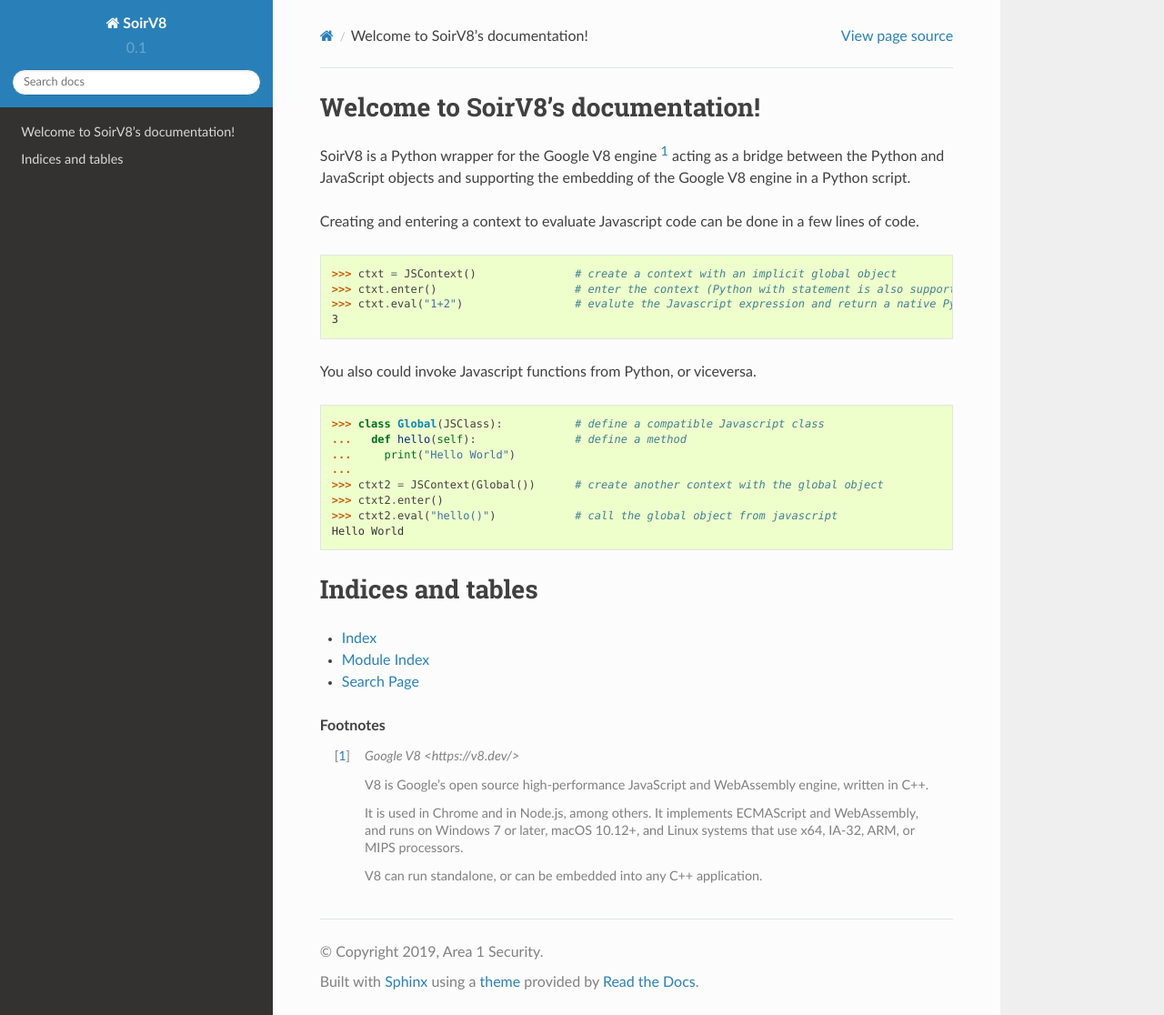
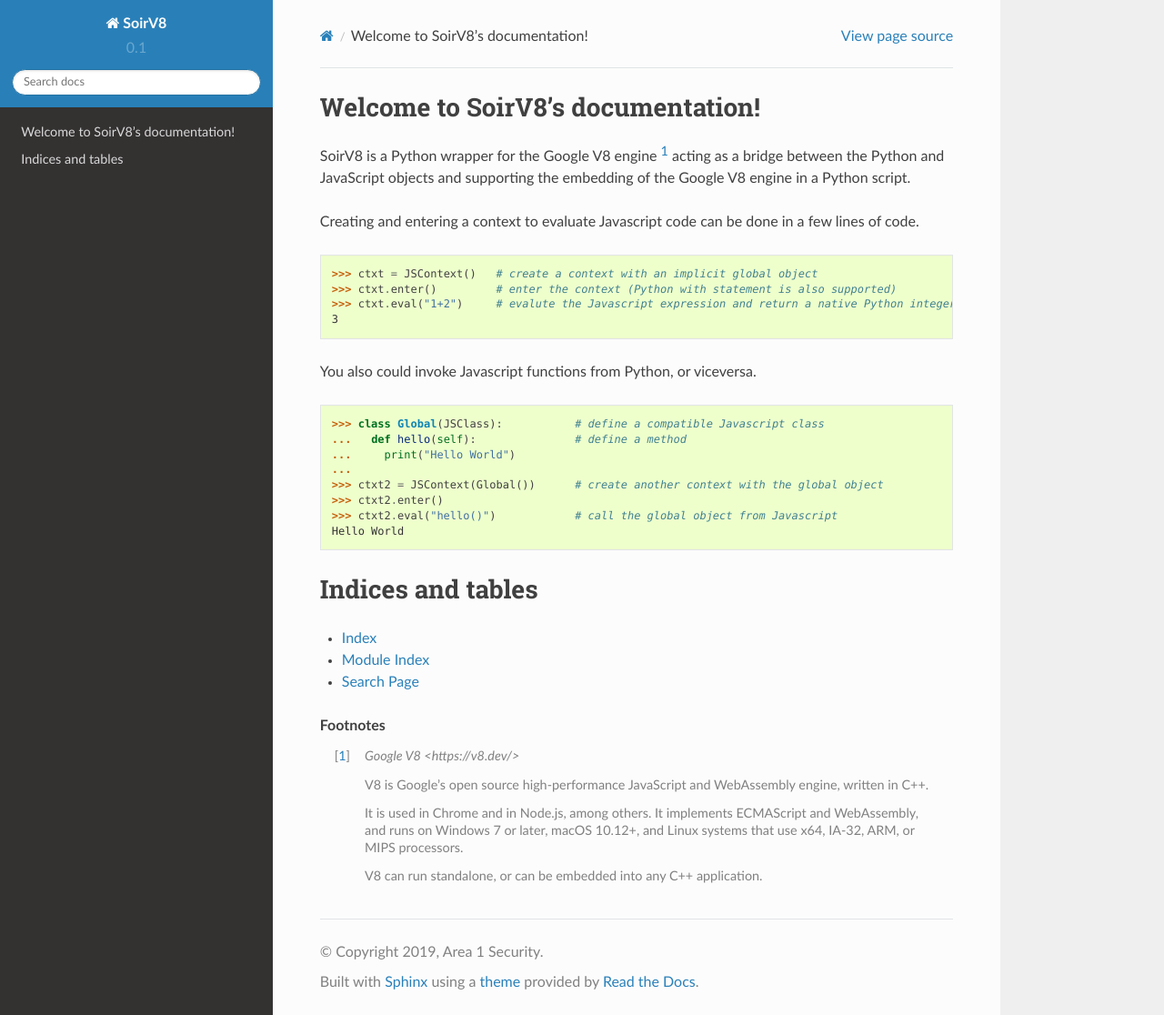
Before and after one commit to cloudflare/stpyv8, a Sphinx documentation site: the page built from docs/source/index.rst, in a window 1280 px wide and 1116 px high. Shown: the whole window at 91% size. Built offline with Sphinx 7.4.7 and the Read the Docs theme 2.0.0, drawn with Linux system fonts in a browser that asks for light colours; pages that are not in the unit, such as notebooks, are missing from menus.

Commit message:
Minor improvements

```diff
--- a/docs/source/index.rst
+++ b/docs/source/index.rst
@@ -14,16 +11,16 @@
 
 Creating and entering a context to evaluate Javascript code can be done in a few lines of code.
 
-.. doctest::
+.. code-block:: python
 
-   >>> ctxt = JSContext()               # create a context with an implicit global object
-   >>> ctxt.enter()                     # enter the context (Python with statement is also supported)
-   >>> ctxt.eval("1+2")                 # evalute the Javascript expression and return a native Python integer
+   >>> ctxt = JSContext()   # create a context with an implicit global object
+   >>> ctxt.enter()         # enter the context (Python with statement is also supported)
+   >>> ctxt.eval("1+2")     # evalute the Javascript expression and return a native Python integer
    3
 
 You also could invoke Javascript functions from Python, or viceversa.
 
-.. doctest::
+.. code-block:: python
 
     >>> class Global(JSClass):           # define a compatible Javascript class
     ...   def hello(self):               # define a method
@@ -31,7 +28,7 @@
     ...
     >>> ctxt2 = JSContext(Global())      # create another context with the global object
     >>> ctxt2.enter()
-    >>> ctxt2.eval("hello()")            # call the global object from javascript
+    >>> ctxt2.eval("hello()")            # call the global object from Javascript
     Hello World
 
 .. toctree::
```
Also changed, not shown: other parts of docs/source/index.rst (+0 -3 lines).
